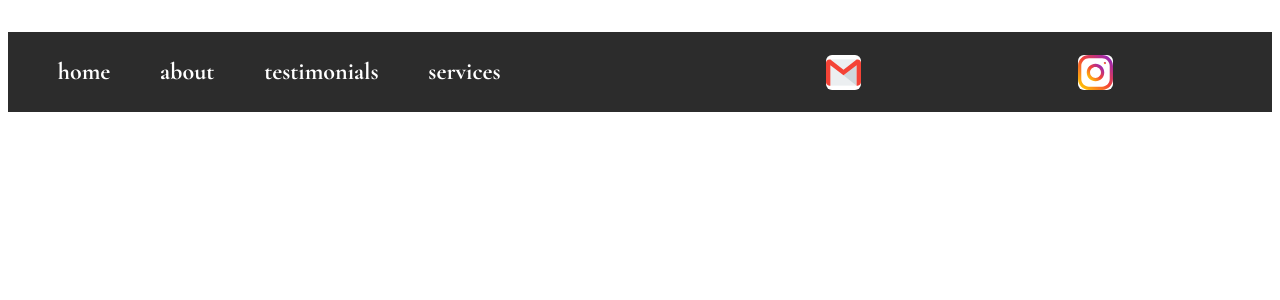
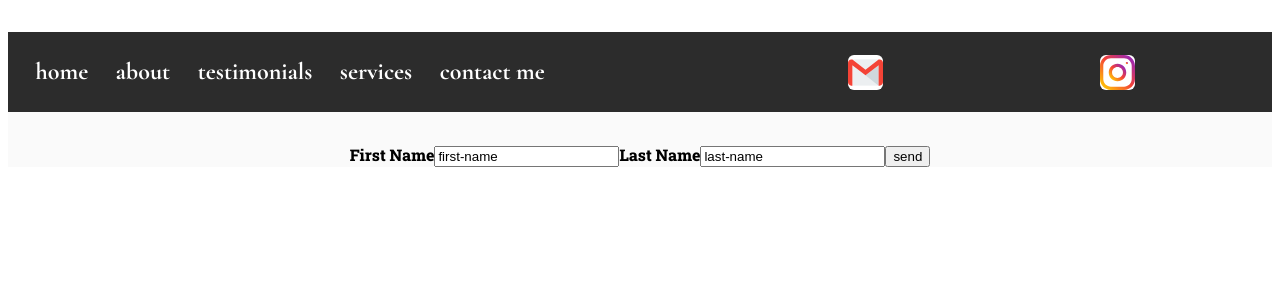
Before and after one commit to bigtechnology/portfolio, a React (Create React App) app: page /contact in a window 1280 px wide. Shown: the top 300 px of the page. Built offline with nearby package versions, Linux system fonts and the light colour scheme.

Commit message:
working on contact form

```diff
--- /dev/null
+++ b/src/components/contact_me/contactMe.js
@@ -0,0 +1,36 @@
+import React, {useState} from "react";
+
+
+function ContactMe() {
+    // State
+    const [user, setUser] = useState({
+        firstName: "",
+        lastName: ""
+    })
+
+    // Handler Functions
+    const handleSubmit = (e) => {
+        e.preventDefault();
+        console.log("USER", e.target.value)
+        // setUser({})
+    }
+
+
+    return (
+        <div className="contact-me-wrapper">
+            <form onSubmit={handleSubmit}>
+
+                <label htmlFor="">First Name</label>
+                <input type="text" name="first-name" value="first-name"/>
+
+                <label htmlFor="">Last Name</label>
+                <input type="text" name="last-name" value="last-name"/>
+
+                <button type="submit">send</button>
+
+            </form>
+        </div>
+    )
+}
+
+export default ContactMe;
--- a/src/components/nav_bar/Nav.css
+++ b/src/components/nav_bar/Nav.css
@@ -23,7 +23,7 @@
 }
 
 
-.about, .testimonial, .home {
+.about, .testimonial, .home, .services, .contact-me {
 	list-style: none;
     animation-delay: 1.5s;
     color: white;
--- a/src/components/nav_bar/Nav.js
+++ b/src/components/nav_bar/Nav.js
@@ -5,6 +5,7 @@ import Home from "../home_content/homeContent";
 import About from "../about_me/about";
 import Testimonial from "../tetimonials/testimonial";
 import Services from "../services_/services";
+import ContactMe from "../contact_me/contactMe";
 
 
 function Nav() {
@@ -15,6 +16,7 @@ function Nav() {
         <Link to="/about" />
         <Link to="/testimonials" />
         <Link to="/services" />
+        <Link to="/contact" />
 
         <Switch>
         <Route path="/home" >
@@ -33,6 +35,10 @@ function Nav() {
         <Services/>
         </Route>
 
+        <Route path="/contact" >
+        <ContactMe/>
+        </Route>
+
 
         </Switch>
         </>
--- a/src/components/nav_bar/navContent.js
+++ b/src/components/nav_bar/navContent.js
@@ -9,7 +9,8 @@ function Nav() {
                     <a className="home nav-links" href="/home">home</a>
                     <a className="about nav-links" href="/about">about</a>
                     <a className="testimonial nav-links" href="/testimonials">testimonials</a>
-                    <a className="testimonial nav-links" href="/services">services</a>
+                    <a className="services nav-links" href="/services">services</a>
+                    <a className="contact-me nav-links" href="/contact">contact me</a>
 
 
                 <ul className="social-links">
```
Also changed, not shown: public/manifest.json, src/components/contact_me/contactMe.css (added).
